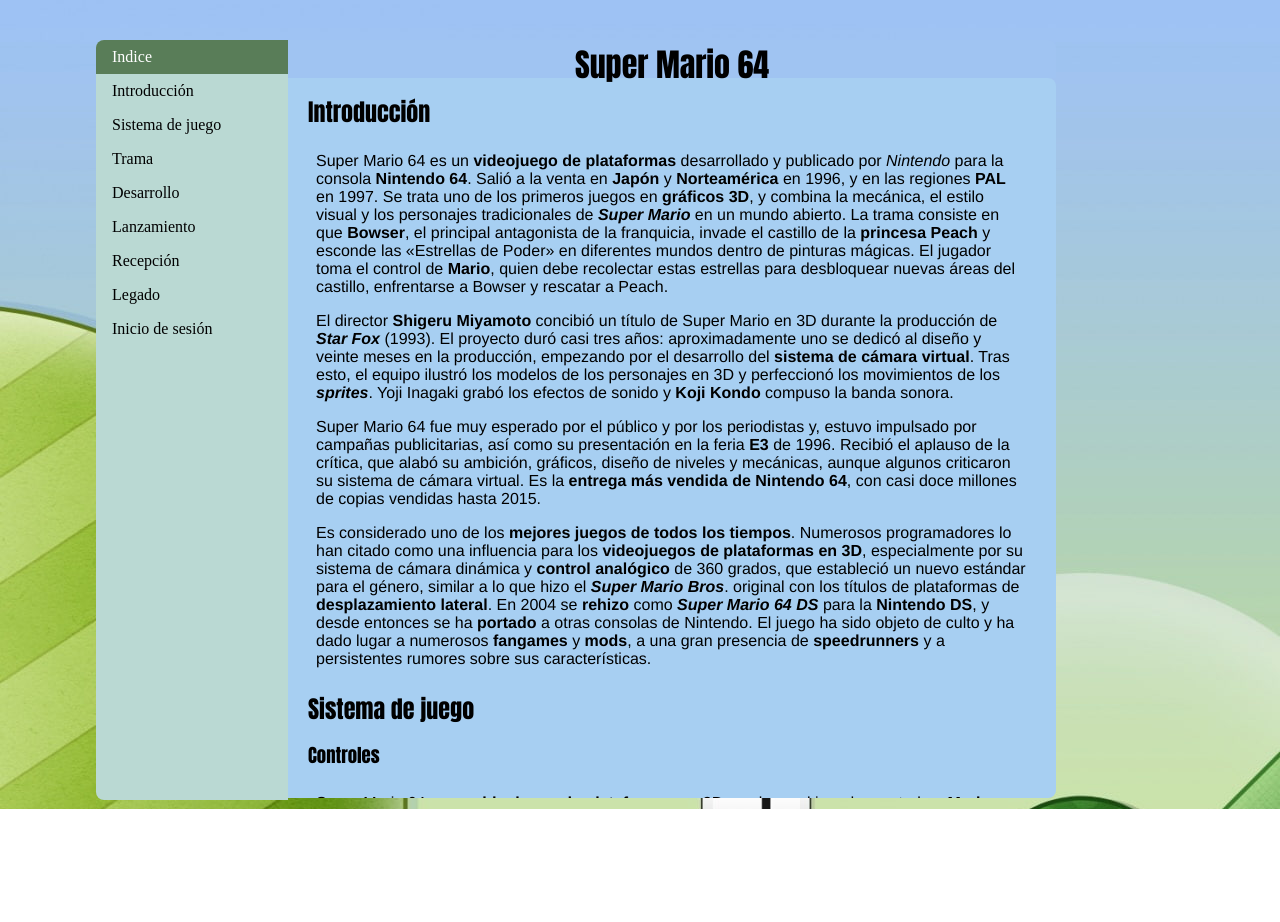
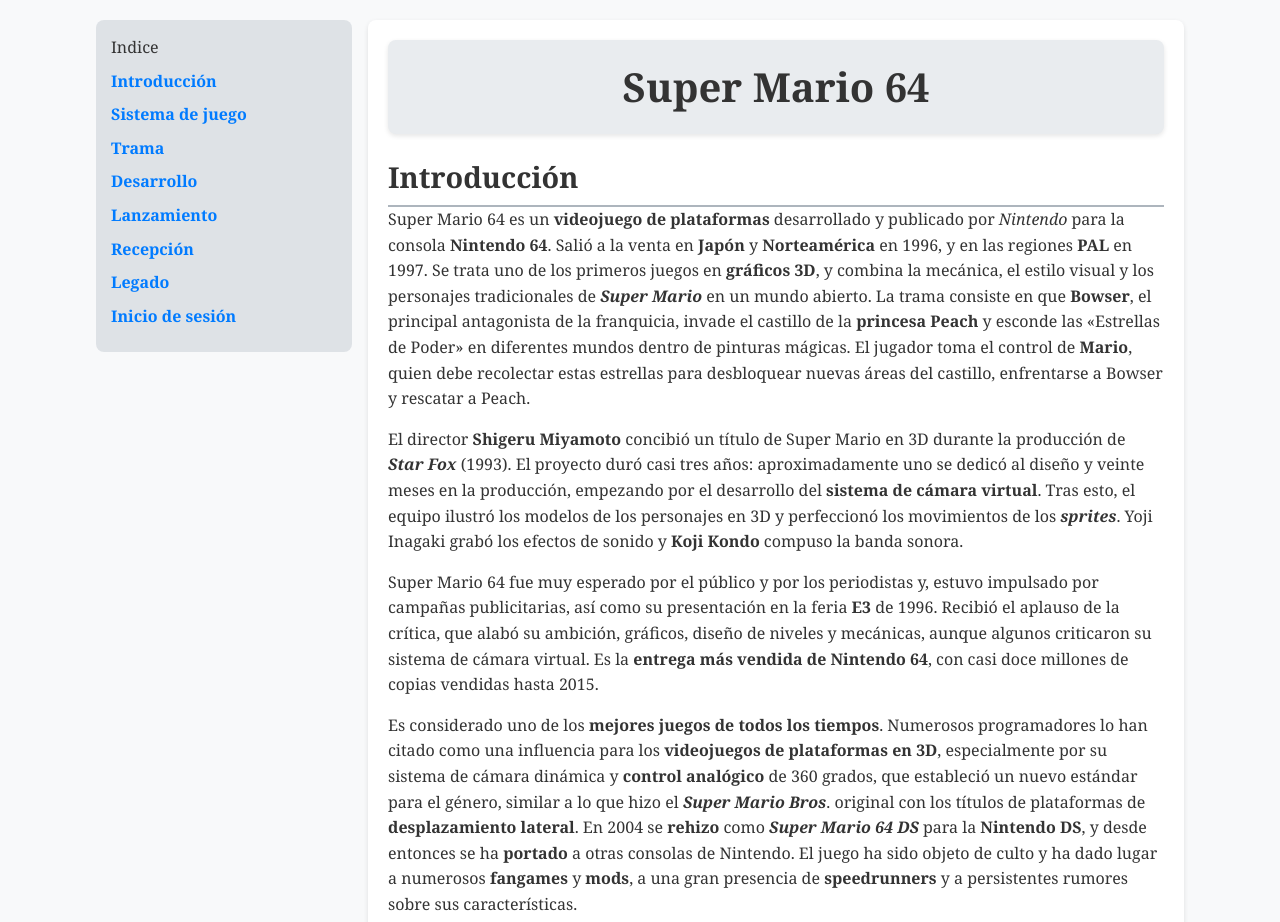
Before and after one commit to Rokybraisito36011/LIMA2425, a plain HTML site: page Mario64Wiki.html in a window 1280 px wide. Shown: the top 922 px of the page. Before the commit the page ends 809 px from the top, so only its background shows below. Drawn offline with Linux system fonts and the light colour scheme.

Commit message:
Add files via upload

```diff
--- /dev/null
+++ b/Log In/styles.css
@@ -0,0 +1,50 @@
+body {
+    font-family: sans-serif;
+    background-color: #f4f4f4;
+    display: flex;
+    justify-content: center;
+    align-items: center;
+    min-height: 100vh;
+    margin: 0;
+}
+
+.container {
+    background-color: white;
+    padding: 20px;
+    border-radius: 8px;
+    box-shadow: 0 2px 4px rgba(0, 0, 0, 0.1);
+    text-align: center;
+}
+
+h2 {
+    margin-bottom: 20px;
+    color: #333;
+}
+
+input {
+    width: 100%;
+    padding: 10px;
+    margin-bottom: 15px;
+    border: 1px solid #ddd;
+    border-radius: 4px;
+    box-sizing: border-box;
+}
+
+button {
+    background-color: #007bff;
+    color: white;
+    padding: 10px 15px;
+    border: none;
+    border-radius: 4px;
+    cursor: pointer;
+}
+
+.links {
+    margin-top: 15px;
+}
+
+a {
+    color: #007bff;
+    text-decoration: none;
+    margin: 0 10px;
+}
--- a/styles.css
+++ b/styles.css
@@ -1,106 +1,75 @@
+/* Reset básico */
 * {
   box-sizing: border-box;
   padding: 0;
   margin: 0;
-  /* border: 1px solid red; */
 }
 
+/* Estilos generales */
 body {
-  background: url(./media/wallpaperbetter.jpg) fixed no-repeat; /*Cambiar*/
-  width: 90vw;
-  margin-top: 5vh;
+  font-family: 'Georgia', serif;
+  background-color: #f8f9fa;
+  color: #333;
+  width: 85vw;
+  margin: 20px auto;
+  line-height: 1.6;
 }
 
-nav {
-  height: 95vh;
-  width: 15vw;
-  list-style-type: none;
-  overflow: auto;
-  border-radius: 8px 0px 0px 8px;
-  background-color: #bad9d3; /*Cambiar*/
-}
-
+/* Estilos del encabezado */
 header {
   text-align: center;
-  height: 5%;
-  background-color: #a0c4f2; /*Cambiar*/
-  display: flex;
-  justify-content: space-around;
-  border-radius: 0 8px 0 0;
+  background-color: #e9ecef;
+  padding: 15px;
+  border-radius: 8px;
+  box-shadow: 0px 2px 5px rgba(0, 0, 0, 0.1);
 }
 
 h1 {
-  margin: unset;
-}
-
-h1,
-h2,
-h3,
-h4 {
-  font-family: Impact, Haettenschweiler, "Arial Narrow Bold", sans-serif;
+  font-size: 2.5rem;
 }
 
 h2 {
-  height: 50px;
+  font-size: 1.8rem;
+  border-bottom: 2px solid #adb5bd;
+  padding-bottom: 5px;
+  margin-top: 20px;
 }
 
-h3 {
-  height: 45px;
+/* Navegación */
+nav {
+  width: 20%;
+  float: left;
+  background-color: #dee2e6;
+  padding: 15px;
+  border-radius: 8px;
+  position: fixed;
+}
+
+nav li {
+  list-style-type: none;
+  margin-bottom: 8px;
+}
+
+nav a {
+  text-decoration: none;
+  color: #007bff;
+  font-weight: bold;
+}
+
+nav a:hover {
+  text-decoration: underline;
+}
+
+/* Contenedor principal */
+main {
+  width: 75%;
+  float: right;
+  background-color: #ffffff;
+  padding: 20px;
+  border-radius: 8px;
+  box-shadow: 0px 2px 5px rgba(0, 0, 0, 0.1);
 }
 
 p {
-  font-family: "Franklin Gothic Medium", "Arial Narrow", Arial, sans-serif;
-  padding: 8px;
+  margin-bottom: 15px;
 }
-
-a {
-  text-decoration: none;
-}
-
-li {
-  list-style-type: none;
-  display: block;
-}
-
-li a {
-  display: block;
-  text-decoration: none;
-  color: #000;
-  padding: 8px 16px;
-}
-li a:hover {
-  background-color: #a7cff2bd; /*Cambiar*/
-  transition: 0.5s;
-}
-
-#parent {
-  display: flex;
-  flex-direction: row;
-  justify-content: center;
-}
-
-#container {
-  height: 90vh;
-  background-color: #a7cff2; /*Cambiar*/
-  border-radius: 0 8px 8px 0;
-  width: 60vw;
-  overflow-y: auto;
-}
-
-section {
-  border-radius: 5px;
-  margin: 15px 20px;
-}
-
-#section1 {
-  margin-top: 2%;
-}
-
-#indice {
-  /* Marcar psemi-clase:target  */
-  display: block;
-  text-decoration: none;
-  padding: 8px 16px;
-  color: white;
-  background-color: #335928b6; /*Cambiar*/
-}
```
Also changed, not shown: Log In/Log In.html (added, +23 -0 lines).
